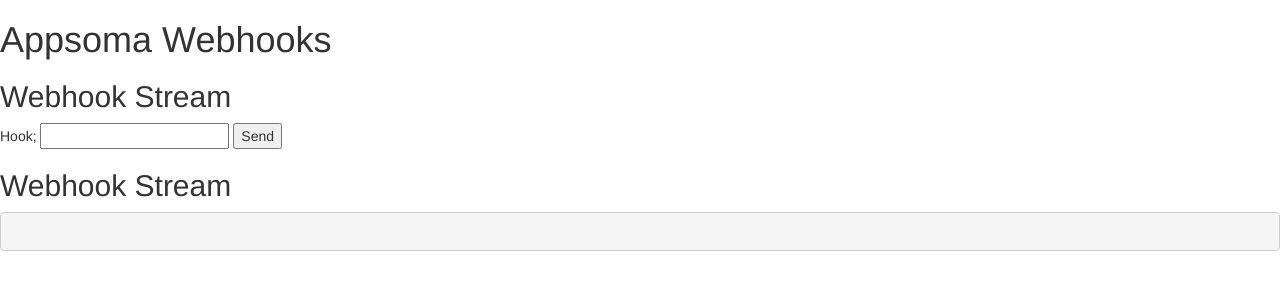
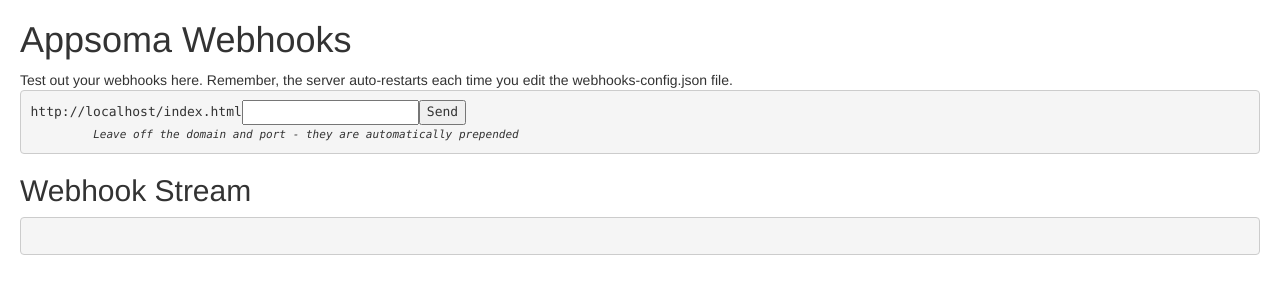
Before and after one commit to appsoma/webhooks, a website: page index.html in a window 1280 px wide. Drawn offline with nearby package versions, Linux system fonts and the light colour scheme; no server answers.

Commit message:
Visual tweaks

```diff
--- a/index.html
+++ b/index.html
@@ -20,27 +20,30 @@
 
     $(document).ready( function() {
 
+      var getUrl = window.location;
+      var baseUrl = getUrl.protocol + "//" + getUrl.host + "/" + getUrl.pathname.split('/')[1];
+      $('#base').text(baseUrl);
+
       socket.emit('connect', "Started");
       socket.on('webhook', function (data) {
-        var content = document.createTextNode(JSON.stringify(data,null,2));
-        var div = document.createElement("DIV");
-        div.appendChild(content);
+        var content = document.createTextNode(JSON.stringify(data,null,2)+'\n');
         var console = document.getElementById("console");
-        console.insertBefore(div,console.firstChild);
+        console.insertBefore(content,console.firstChild);
       });
     });
 
   </script>
 </head>
-<body>
+<body style="margin:20px;">
   <h1>Appsoma Webhooks</h1>
-  <h2>Webhook Stream</h2>
+  Test out your webhooks here. Remember, the server auto-restarts each time you
+  edit the webhooks-config.json file.
   <form id='test' onsubmit="return test()">
-      Hook; <input id="path" autocomplete="off" />
-      <input type='submit' value='Send'>
+      <pre><span id='base'></span><input id="path" autocomplete="off" /><input type='submit' value='Send'>
+        <small><i>Leave off the domain and port - they are automatically prepended</i></small></pre>
   </form>
   <h2>Webhook Stream</h2>
-  <pre id='console'>
+  <pre id='console' class='small'>
   </pre>
 </body>
 </html>
```
Also changed, not shown: README.md.
